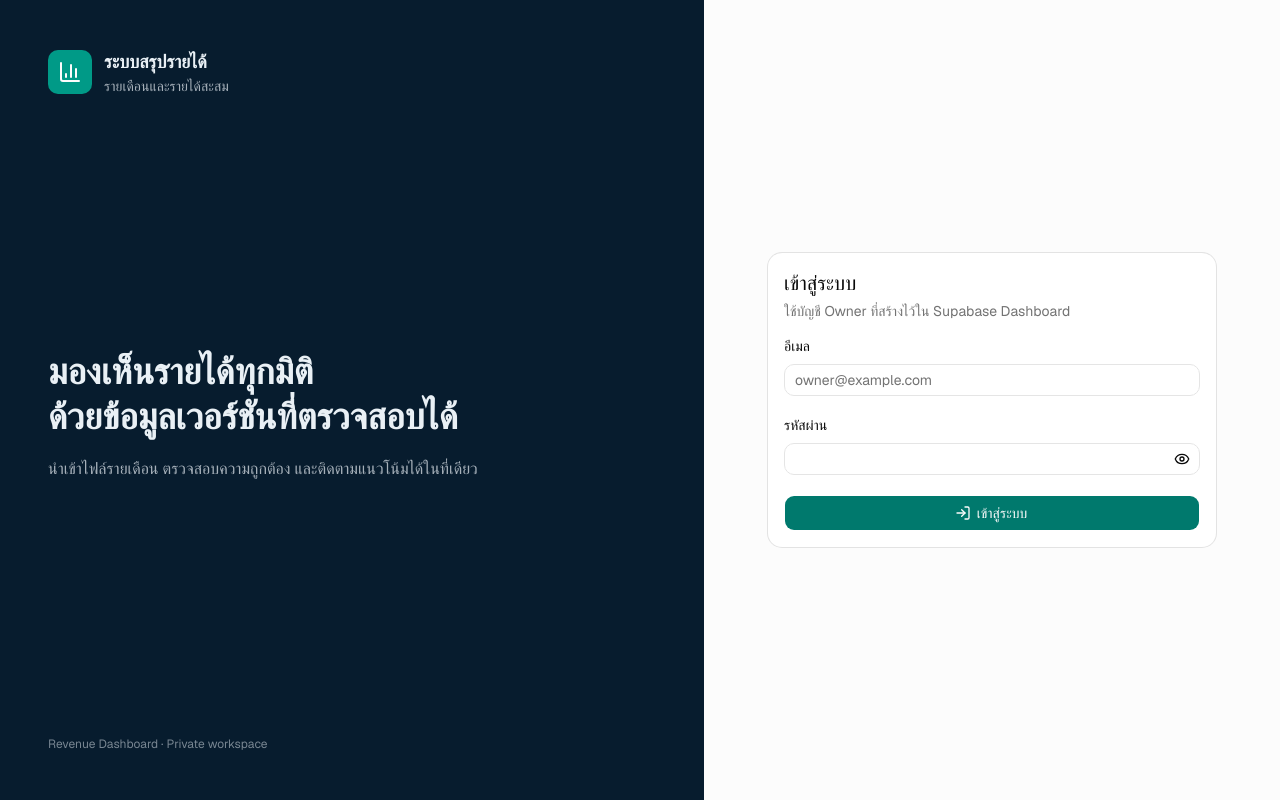
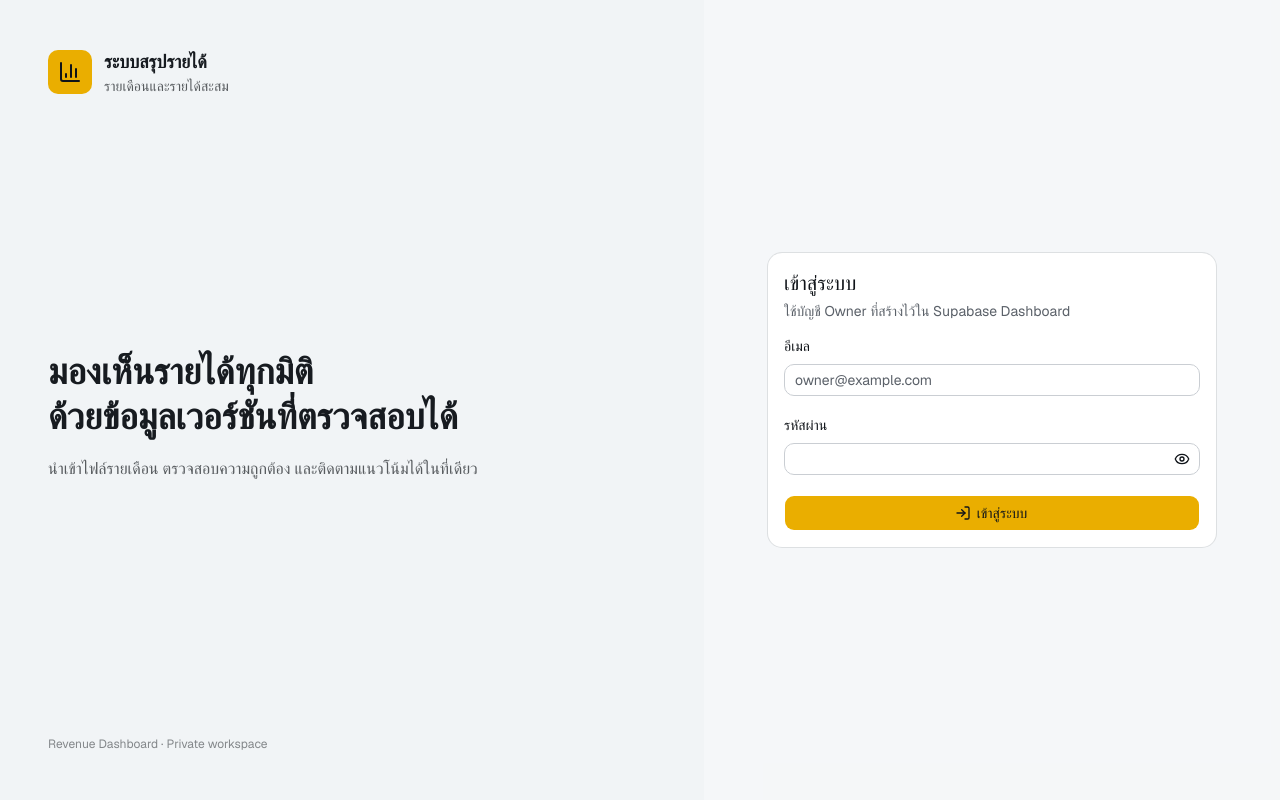
Before and after one commit to NateeSu/revdashboard, a Next.js app: page /login in a window 1280 px wide. Built offline with nearby package versions, Linux system fonts and the light colour scheme.

Commit message:
Restyle dashboard with yellow gray theme

```diff
--- a/app/globals.css
+++ b/app/globals.css
@@ -55,42 +55,42 @@
 }
 
 :root {
-  --background: oklch(1 0 0);
-  --foreground: oklch(0.145 0 0);
+  --background: oklch(0.982 0.003 250);
+  --foreground: oklch(0.19 0.012 255);
   --card: oklch(1 0 0);
-  --card-foreground: oklch(0.145 0 0);
+  --card-foreground: oklch(0.19 0.012 255);
   --popover: oklch(1 0 0);
-  --popover-foreground: oklch(0.145 0 0);
-  --primary: oklch(0.51 0.105 184);
-  --primary-foreground: oklch(0.99 0 0);
-  --secondary: oklch(0.97 0 0);
-  --secondary-foreground: oklch(0.205 0 0);
-  --muted: oklch(0.97 0 0);
-  --muted-foreground: oklch(0.556 0 0);
-  --accent: oklch(0.96 0.018 184);
-  --accent-foreground: oklch(0.31 0.055 198);
+  --popover-foreground: oklch(0.19 0.012 255);
+  --primary: oklch(0.785 0.17 85);
+  --primary-foreground: oklch(0.19 0.012 255);
+  --secondary: oklch(0.94 0.004 250);
+  --secondary-foreground: oklch(0.25 0.012 255);
+  --muted: oklch(0.955 0.003 250);
+  --muted-foreground: oklch(0.49 0.015 255);
+  --accent: oklch(0.94 0.07 92);
+  --accent-foreground: oklch(0.26 0.02 75);
   --destructive: oklch(0.577 0.245 27.325);
-  --success: oklch(0.51 0.105 184);
+  --success: oklch(0.49 0.105 170);
   --success-foreground: oklch(0.99 0 0);
-  --warning: oklch(0.76 0.15 76);
-  --warning-foreground: oklch(0.31 0.055 58);
-  --border: oklch(0.922 0 0);
-  --input: oklch(0.922 0 0);
-  --ring: oklch(0.51 0.105 184);
-  --chart-1: oklch(0.51 0.105 184);
-  --chart-2: oklch(0.6 0.1 211);
-  --chart-3: oklch(0.67 0.085 156);
-  --chart-4: oklch(0.7 0.09 85);
-  --chart-5: oklch(0.58 0.13 25);
+  --warning: oklch(0.78 0.17 85);
+  --warning-foreground: oklch(0.26 0.02 75);
+  --border: oklch(0.89 0.006 250);
+  --input: oklch(0.85 0.008 250);
+  --ring: oklch(0.72 0.16 85);
+  --chart-1: oklch(0.32 0.075 255);
+  --chart-2: oklch(0.5 0.12 205);
+  --chart-3: oklch(0.59 0.16 35);
+  --chart-4: oklch(0.48 0.14 145);
+  --chart-5: oklch(0.46 0.15 300);
   --radius: 0.625rem;
-  --sidebar: oklch(0.22 0.045 248);
-  --sidebar-foreground: oklch(0.95 0.01 240);
-  --sidebar-primary: oklch(0.61 0.12 181);
-  --sidebar-primary-foreground: oklch(0.99 0 0);
-  --sidebar-accent: oklch(0.31 0.055 229);
-  --sidebar-accent-foreground: oklch(0.99 0 0);
-  --sidebar-border: oklch(0.37 0.045 230);
-  --sidebar-ring: oklch(0.61 0.12 181);
+  --sidebar: oklch(0.965 0.004 250);
+  --sidebar-foreground: oklch(0.22 0.012 255);
+  --sidebar-primary: oklch(0.785 0.17 85);
+  --sidebar-primary-foreground: oklch(0.19 0.012 255);
+  --sidebar-accent: oklch(0.93 0.065 92);
+  --sidebar-accent-foreground: oklch(0.24 0.018 75);
+  --sidebar-border: oklch(0.88 0.006 250);
+  --sidebar-ring: oklch(0.72 0.16 85);
 }
 
 .dark {
@@ -100,8 +100,8 @@
   --card-foreground: oklch(0.985 0 0);
   --popover: oklch(0.205 0 0);
   --popover-foreground: oklch(0.985 0 0);
-  --primary: oklch(0.922 0 0);
-  --primary-foreground: oklch(0.205 0 0);
+  --primary: oklch(0.8 0.17 85);
+  --primary-foreground: oklch(0.19 0.012 255);
   --secondary: oklch(0.269 0 0);
   --secondary-foreground: oklch(0.985 0 0);
   --muted: oklch(0.269 0 0);
@@ -111,18 +111,18 @@
   --destructive: oklch(0.704 0.191 22.216);
   --border: oklch(1 0 0 / 10%);
   --input: oklch(1 0 0 / 15%);
-  --ring: oklch(0.556 0 0);
-  --chart-1: oklch(0.87 0 0);
-  --chart-2: oklch(0.556 0 0);
-  --chart-3: oklch(0.439 0 0);
-  --chart-4: oklch(0.371 0 0);
-  --chart-5: oklch(0.269 0 0);
-  --sidebar: oklch(0.205 0 0);
+  --ring: oklch(0.8 0.17 85);
+  --chart-1: oklch(0.82 0.12 255);
+  --chart-2: oklch(0.75 0.12 205);
+  --chart-3: oklch(0.8 0.15 35);
+  --chart-4: oklch(0.73 0.13 145);
+  --chart-5: oklch(0.72 0.14 300);
+  --sidebar: oklch(0.18 0.012 255);
   --sidebar-foreground: oklch(0.985 0 0);
-  --sidebar-primary: oklch(0.488 0.243 264.376);
-  --sidebar-primary-foreground: oklch(0.985 0 0);
-  --sidebar-accent: oklch(0.269 0 0);
-  --sidebar-accent-foreground: oklch(0.985 0 0);
+  --sidebar-primary: oklch(0.8 0.17 85);
+  --sidebar-primary-foreground: oklch(0.19 0.012 255);
+  --sidebar-accent: oklch(0.28 0.04 80);
+  --sidebar-accent-foreground: oklch(0.98 0.01 85);
   --sidebar-border: oklch(1 0 0 / 10%);
   --sidebar-ring: oklch(0.556 0 0);
 }
```
